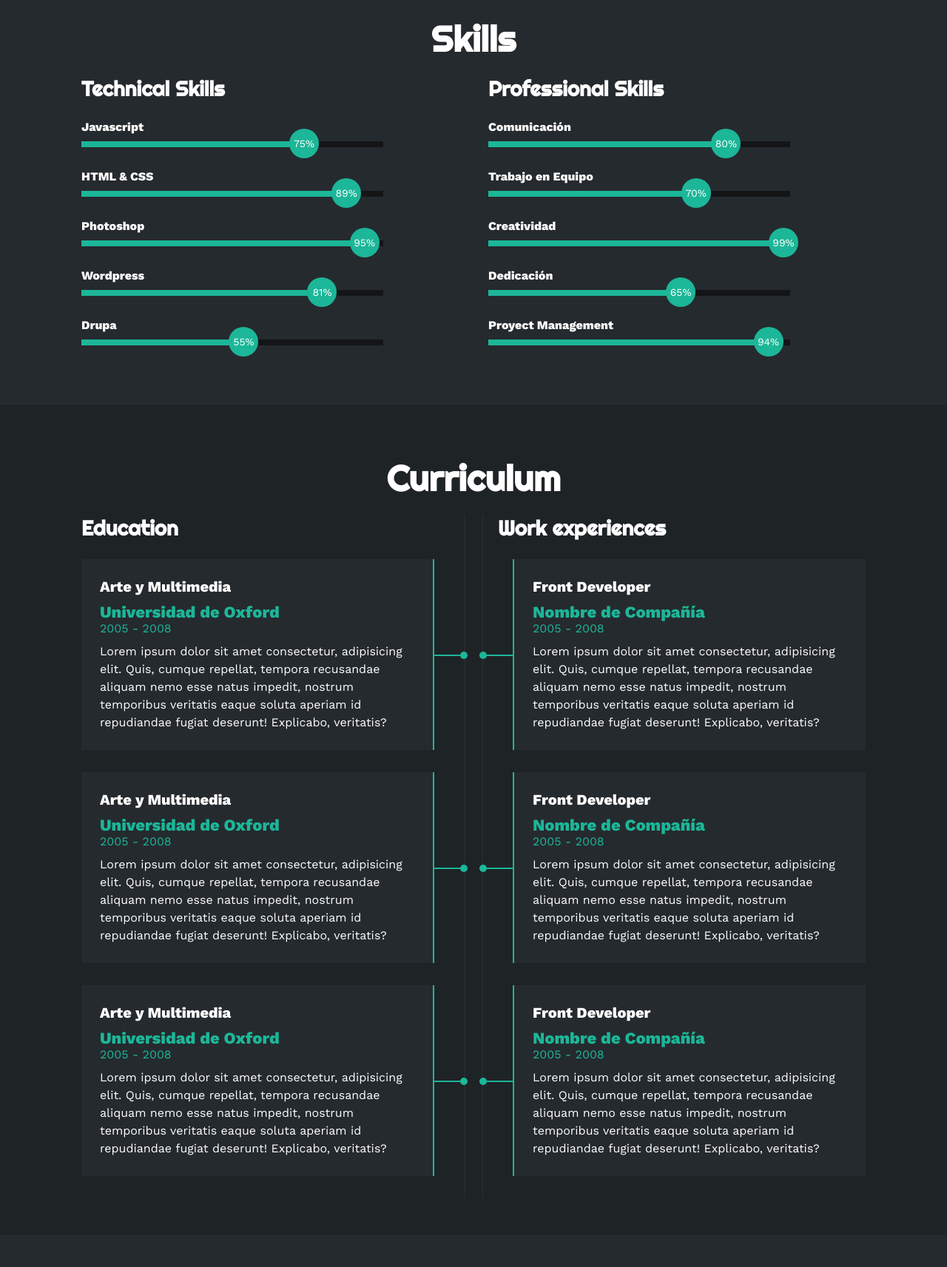
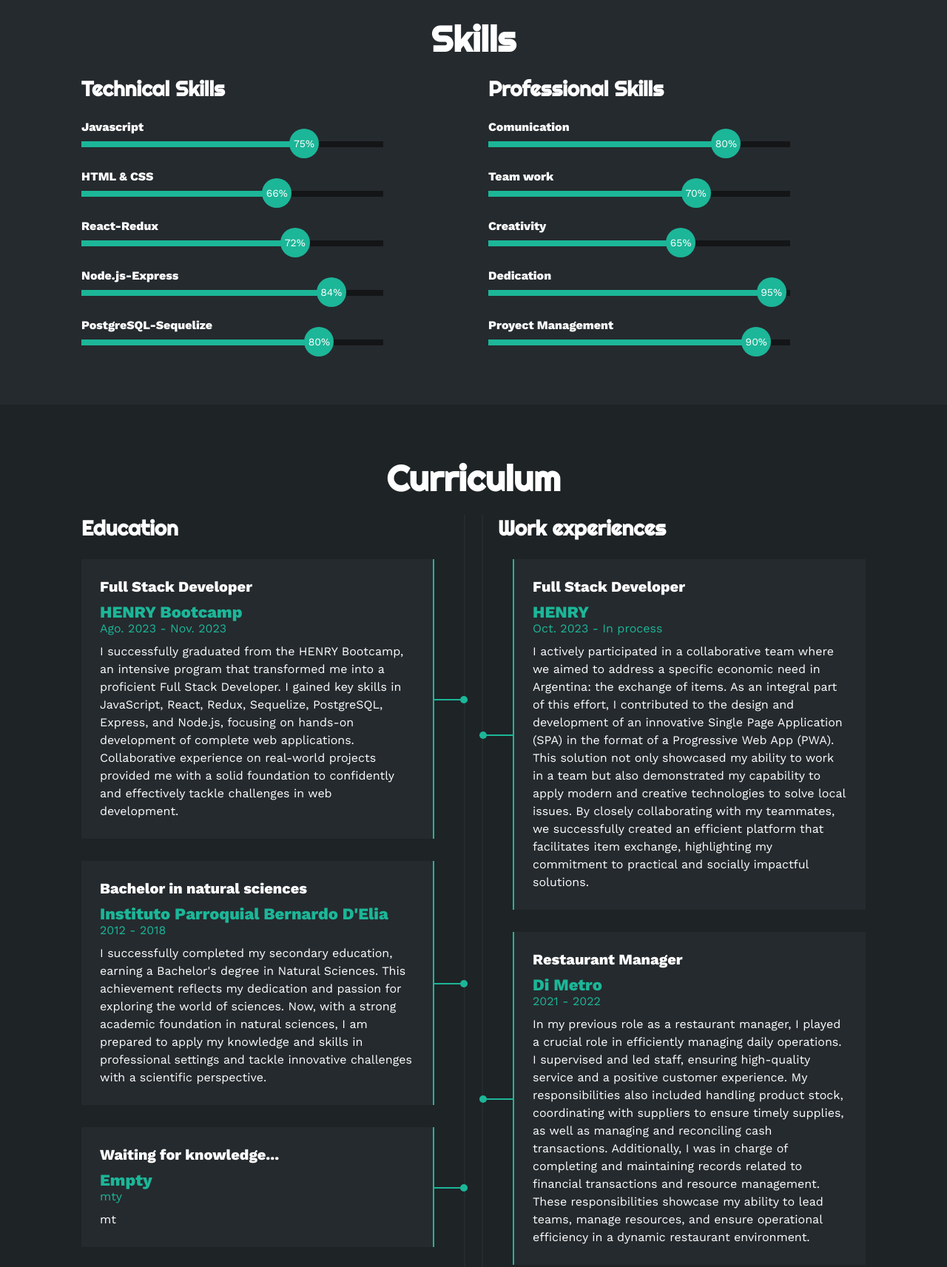
Before and after one commit to DoutNik/DoutNik-Portfolio, a plain HTML site: page index.html in a window 1280 px wide. Shown: the part 1483-3196 px from the top of the page at 74% size. Drawn offline with nearby package versions, Linux system fonts and the light colour scheme.

Commit message:
retoques

```diff
--- a/estilo.css
+++ b/estilo.css
@@ -284,34 +284,34 @@ html{
 }
 @keyframes htmlcss {
     0%{width: 0%;}
-    100%{width: 89%;}
+    100%{width: 66%;}
 }
 
 .skills .skill .photoshop{
     width: 0%;
-    animation: 2s photoshop forwards;
+    animation: 2s React-Redux forwards;
 }
-@keyframes photoshop {
+@keyframes React-Redux {
     0%{width: 0%;}
-    100%{width: 95%;}
+    100%{width: 72%;}
 }
 
 .skills .skill .wordpress{
     width: 0%;
-    animation: 2s wordpress forwards;
+    animation: 2s Nodejs-Express forwards;
 }
-@keyframes wordpress {
+@keyframes Nodejs-Express {
     0%{width: 0%;}
-    100%{width: 81%;}
+    100%{width: 84%;}
 }
 
 .skills .skill .drupal{
     width: 0%;
-    animation: 2s drupal forwards;
+    animation: 2s PostgreSQL-Sequelize forwards;
 }
-@keyframes drupal {
+@keyframes PostgreSQL-Sequelize {
     0%{width: 0%;}
-    100%{width: 55%;}
+    100%{width: 80%;}
 }
 
 .skills .skill .comunicacion{
@@ -338,7 +338,7 @@ html{
 }
 @keyframes creatividad {
     0%{width: 0%;}
-    100%{width: 99%;}
+    100%{width: 65%;}
 }
 
 .skills .skill .dedicacion{
@@ -347,7 +347,7 @@ html{
 }
 @keyframes dedicacion {
     0%{width: 0%;}
-    100%{width: 65%;}
+    100%{width: 95%;}
 }
 
 .skills .skill .proyect{
@@ -356,7 +356,7 @@ html{
 }
 @keyframes proyect {
     0%{width: 0%;}
-    100%{width: 94%;}
+    100%{width: 90%;}
 }
 /* SECCION CURRICULUM */
 .curriculum{
@@ -590,7 +590,7 @@ html{
     top: 40%;
     background-color: #252A2E;
     padding: 20px;
-    max-swidth: 350px;
+    max-width: 350px;
     left: 50%;
     transform: translate(-50%, -50%);
 }
--- a/index.html
+++ b/index.html
@@ -150,31 +150,31 @@
                         <span>HTML & CSS</span>
                         <div class="barra-skill">
                             <div class="progreso">
-                                <span>89%</span>
+                                <span>66%</span>
                             </div>
                         </div>
                     </div>
                     <div class="skill">
-                        <span>Photoshop</span>
+                        <span>React-Redux</span>
                         <div class="barra-skill">
                             <div class="progreso">
-                                <span>95%</span>
+                                <span>72%</span>
                             </div>
                         </div>
                     </div>
                     <div class="skill">
-                        <span>Wordpress</span>
+                        <span>Node.js-Express</span>
                         <div class="barra-skill">
                             <div class="progreso">
-                                <span>81%</span>
+                                <span>84%</span>
                             </div>
                         </div>
                     </div>
                     <div class="skill">
-                        <span>Drupa</span>
+                        <span>PostgreSQL-Sequelize</span>
                         <div class="barra-skill">
                             <div class="progreso">
-                                <span>55%</span>
+                                <span>80%</span>
                             </div>
                         </div>
                     </div>
@@ -183,7 +183,7 @@
                 <div class="col">
                     <h3>Professional Skills</h3>
                     <div class="skill">
-                        <span>Comunicación</span>
+                        <span>Comunication</span>
                         <div class="barra-skill">
                             <div class="progreso">
                                 <span>80%</span>
@@ -191,7 +191,7 @@
                         </div>
                     </div>
                     <div class="skill">
-                        <span>Trabajo en Equipo</span>
+                        <span>Team work</span>
                         <div class="barra-skill">
                             <div class="progreso">
                                 <span>70%</span>
@@ -199,15 +199,7 @@
                         </div>
                     </div>
                     <div class="skill">
-                        <span>Creatividad</span>
-                        <div class="barra-skill">
-                            <div class="progreso">
-                                <span>99%</span>
-                            </div>
-                        </div>
-                    </div>
-                    <div class="skill">
-                        <span>Dedicación</span>
+                        <span>Creativity</span>
                         <div class="barra-skill">
                             <div class="progreso">
                                 <span>65%</span>
@@ -215,10 +207,18 @@
                         </div>
                     </div>
                     <div class="skill">
+                        <span>Dedication</span>
+                        <div class="barra-skill">
+                            <div class="progreso">
+                                <span>95%</span>
+                            </div>
+                        </div>
+                    </div>
+                    <div class="skill">
                         <span>Proyect Management</span>
                         <div class="barra-skill">
                             <div class="progreso">
-                                <span>94%</span>
+                                <span>90%</span>
                             </div>
                         </div>
                     </div>
@@ -235,28 +235,28 @@
                 <div class="col izquierda">
                     <h3>Education</h3>
                     <div class="item izq">
-                        <h4>Arte y Multimedia</h4>
-                        <span class="casa">Universidad de Oxford</span>
-                        <span class="fecha">2005 - 2008</span>
-                        <p>Lorem ipsum dolor sit amet consectetur, adipisicing elit. Quis, cumque repellat, tempora recusandae aliquam nemo esse natus impedit, nostrum temporibus veritatis eaque soluta aperiam id repudiandae fugiat deserunt! Explicabo, veritatis?</p>
+                        <h4>Full Stack Developer</h4>
+                        <span class="casa">HENRY Bootcamp</span>
+                        <span class="fecha">Ago. 2023 - Nov. 2023</span>
+                        <p>I successfully graduated from the HENRY Bootcamp, an intensive program that transformed me into a proficient Full Stack Developer. I gained key skills in JavaScript, React, Redux, Sequelize, PostgreSQL, Express, and Node.js, focusing on hands-on development of complete web applications. Collaborative experience on real-world projects provided me with a solid foundation to confidently and effectively tackle challenges in web development.</p>
                         <div class="conectori">
                             <div class="circuloi"></div>
                         </div>
                     </div>
                     <div class="item izq">
-                        <h4>Arte y Multimedia</h4>
-                        <span class="casa">Universidad de Oxford</span>
-                        <span class="fecha">2005 - 2008</span>
-                        <p>Lorem ipsum dolor sit amet consectetur, adipisicing elit. Quis, cumque repellat, tempora recusandae aliquam nemo esse natus impedit, nostrum temporibus veritatis eaque soluta aperiam id repudiandae fugiat deserunt! Explicabo, veritatis?</p>
+                        <h4>Bachelor in natural sciences </h4>
+                        <span class="casa">Instituto Parroquial Bernardo D'Elia</span>
+                        <span class="fecha">2012 - 2018</span>
+                        <p>I successfully completed my secondary education, earning a Bachelor's degree in Natural Sciences. This achievement reflects my dedication and passion for exploring the world of sciences. Now, with a strong academic foundation in natural sciences, I am prepared to apply my knowledge and skills in professional settings and tackle innovative challenges with a scientific perspective.</p>
                         <div class="conectori">
                             <div class="circuloi"></div>
                         </div>
                     </div>
                     <div class="item izq">
-                        <h4>Arte y Multimedia</h4>
-                        <span class="casa">Universidad de Oxford</span>
-                        <span class="fecha">2005 - 2008</span>
-                        <p>Lorem ipsum dolor sit amet consectetur, adipisicing elit. Quis, cumque repellat, tempora recusandae aliquam nemo esse natus impedit, nostrum temporibus veritatis eaque soluta aperiam id repudiandae fugiat deserunt! Explicabo, veritatis?</p>
+                        <h4>Waiting for knowledge...</h4>
+                        <span class="casa">Empty</span>
+                        <span class="fecha">mty</span>
+                        <p>mt</p>
                         <div class="conectori">
                             <div class="circuloi"></div>
                         </div>
@@ -266,28 +266,28 @@
                 <div class="col derecha">
                     <h3>Work experiences</h3>
                     <div class="item der">
-                        <h4>Front Developer</h4>
-                        <span class="casa">Nombre de Compañía</span>
-                        <span class="fecha">2005 - 2008</span>
-                        <p>Lorem ipsum dolor sit amet consectetur, adipisicing elit. Quis, cumque repellat, tempora recusandae aliquam nemo esse natus impedit, nostrum temporibus veritatis eaque soluta aperiam id repudiandae fugiat deserunt! Explicabo, veritatis?</p>
+                        <h4>Full Stack Developer</h4>
+                        <span class="casa">HENRY</span>
+                        <span class="fecha">Oct. 2023 - In process</span>
+                        <p>I actively participated in a collaborative team where we aimed to address a specific economic need in Argentina: the exchange of items. As an integral part of this effort, I contributed to the design and development of an innovative Single Page Application (SPA) in the format of a Progressive Web App (PWA). This solution not only showcased my ability to work in a team but also demonstrated my capability to apply modern and creative technologies to solve local issues. By closely collaborating with my teammates, we successfully created an efficient platform that facilitates item exchange, highlighting my commitment to practical and socially impactful solutions.</p>
                         <div class="conectord">
                             <div class="circulod"></div>
                         </div>
                     </div>
                     <div class="item der">
-                        <h4>Front Developer</h4>
-                        <span class="casa">Nombre de Compañía</span>
-                        <span class="fecha">2005 - 2008</span>
-                        <p>Lorem ipsum dolor sit amet consectetur, adipisicing elit. Quis, cumque repellat, tempora recusandae aliquam nemo esse natus impedit, nostrum temporibus veritatis eaque soluta aperiam id repudiandae fugiat deserunt! Explicabo, veritatis?</p>
+                        <h4>Restaurant Manager</h4>
+                        <span class="casa">Di Metro</span>
+                        <span class="fecha">2021 - 2022</span>
+                        <p>In my previous role as a restaurant manager, I played a crucial role in efficiently managing daily operations. I supervised and led staff, ensuring high-quality service and a positive customer experience. My responsibilities also included handling product stock, coordinating with suppliers to ensure timely supplies, as well as managing and reconciling cash transactions. Additionally, I was in charge of completing and maintaining records related to financial transactions and resource management. These responsibilities showcase my ability to lead teams, manage resources, and ensure operational efficiency in a dynamic restaurant environment.</p>
                         <div class="conectord">
                             <div class="circulod"></div>
                         </div>
                     </div>
                     <div class="item der">
-                        <h4>Front Developer</h4>
-                        <span class="casa">Nombre de Compañía</span>
-                        <span class="fecha">2005 - 2008</span>
-                        <p>Lorem ipsum dolor sit amet consectetur, adipisicing elit. Quis, cumque repellat, tempora recusandae aliquam nemo esse natus impedit, nostrum temporibus veritatis eaque soluta aperiam id repudiandae fugiat deserunt! Explicabo, veritatis?</p>
+                        <h4>Waiter</h4>
+                        <span class="casa">Di Metro</span>
+                        <span class="fecha">2018 - 2021</span>
+                        <p>During my experience as a waiter, I took on additional roles as a receptionist and head waiter, enhancing my contribution to the team. As a waiter, I provided attentive and efficient service, ensuring a positive experience for customers. Additionally, I performed receptionist duties, managing reservations, answering calls, and providing key information to diners. In my role as head waiter, I coordinated staff tasks, ensuring efficiency in service and customer satisfaction. This combination of skills reflects my versatility and commitment to customer service excellence in various aspects of the restaurant environment.</p>
                         <div class="conectord">
                             <div class="circulod"></div>
                         </div>
```
